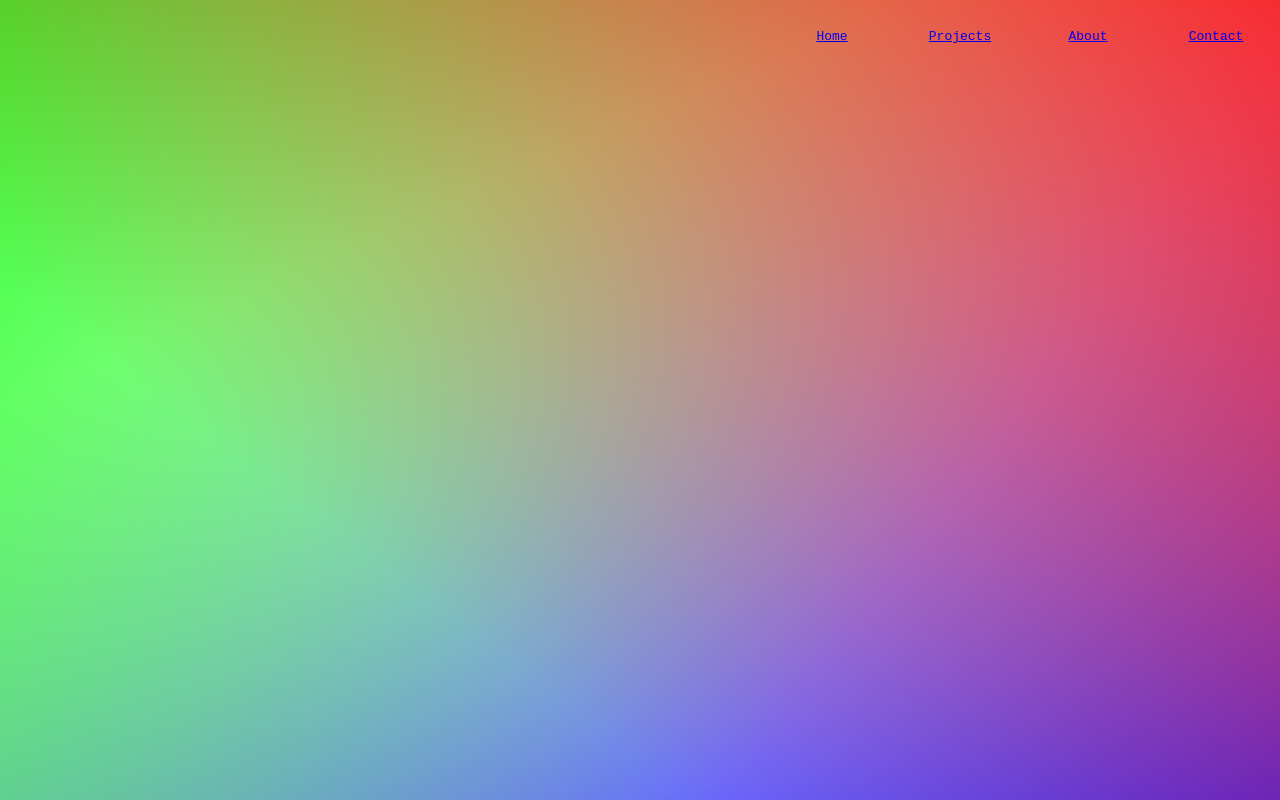
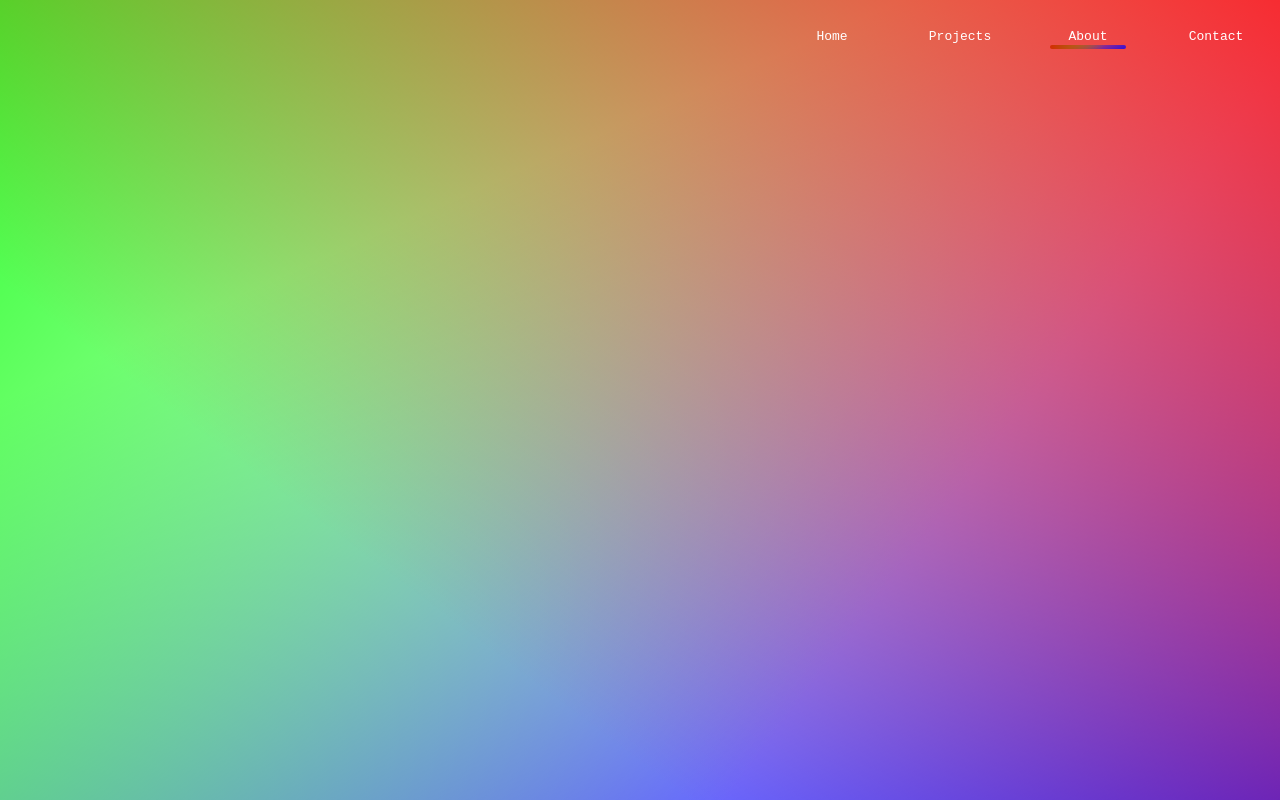
Before and after one commit to Revtrov/webPortfolio, a website: page portfolio/about/index.html in a window 1280 px wide. Drawn offline with Linux system fonts and the light colour scheme; files that its build step writes are made by us from their sources.

Commit message:
changed top bar

```diff
--- a/portfolio/about/index.html
+++ b/portfolio/about/index.html
@@ -6,7 +6,7 @@
     <meta http-equiv="X-UA-Compatible" content="IE=edge">
     <meta name="viewport" content="width=device-width, initial-scale=1.0">
     <title>Hover card</title>
-    <link rel="stylesheet" href="./projects/style.css">
+    <link rel="stylesheet" href="./about/style.css">
 </head>
 
 <body>
@@ -19,7 +19,7 @@
         <a class="topBarElement" id="about" href="/about">About</a>
         <a class="topBarElement" id="contact" href="/contact">Contact</a>
     </div>
-    <script src="./projects/script.js"></script>
+    <script src="./about/script.js"></script>
 </body>
 
 </html>
--- a/portfolio/about/style.css
+++ b/portfolio/about/style.css
@@ -8,6 +8,21 @@
 ::before,
 :after {
     box-sizing: border-box
+}
+
+#about::after {
+    content: "";
+    position: absolute;
+    height: 4px;
+    width: 60%;
+    left: 20%;
+    bottom: -2px;
+    background: linear-gradient(100deg, rgba(255, 0, 0, .8), rgba(255, 0, 0, 0) 70.71%), linear-gradient(127deg, rgba(0, 255, 0, .8), rgba(0, 255, 0, 0) 70.71%), linear-gradient(336deg, rgba(0, 0, 255, .8), rgba(0, 0, 255, 0) 70.71%);
+    transform-origin: center;
+    transition: transform 500ms ease;
+    border-radius: 2px;
+    z-index: 100;
+    transform: scaleX(1) !important;
 }
 
 body {
@@ -51,7 +66,9 @@ body {
         position: relative;
         height: 20px;
         width: auto;
-        top: calc(50% - 5px)
+        top: calc(50% - 5px);
+        text-decoration: none;
+        color: white;
     }
     .topBarElement::after {
         content: "";
--- a/portfolio/contact/style.css
+++ b/portfolio/contact/style.css
@@ -8,6 +8,21 @@
 ::before,
 :after {
     box-sizing: border-box
+}
+
+#contact::after {
+    content: "";
+    position: absolute;
+    height: 4px;
+    width: 60%;
+    left: 20%;
+    bottom: -2px;
+    background: linear-gradient(100deg, rgba(255, 0, 0, .8), rgba(255, 0, 0, 0) 70.71%), linear-gradient(127deg, rgba(0, 255, 0, .8), rgba(0, 255, 0, 0) 70.71%), linear-gradient(336deg, rgba(0, 0, 255, .8), rgba(0, 0, 255, 0) 70.71%);
+    transform-origin: center;
+    transition: transform 500ms ease;
+    border-radius: 2px;
+    z-index: 100;
+    transform: scaleX(1) !important;
 }
 
 body {
@@ -45,13 +60,15 @@ body {
 
 @media (min-width: 600px) {
     .topBarElement {
+        text-decoration: none;
         text-align: center;
         user-select: none;
         cursor: pointer;
         position: relative;
         height: 20px;
         width: auto;
-        top: calc(50% - 5px)
+        top: calc(50% - 5px);
+        color: white;
     }
     .topBarElement::after {
         content: "";
--- a/portfolio/style.css
+++ b/portfolio/home/style.css
@@ -43,8 +43,25 @@ body {
     margin: 10px;
 }
 
+#home::after {
+    content: "";
+    position: absolute;
+    height: 4px;
+    width: 60%;
+    left: 20%;
+    bottom: -2px;
+    background: linear-gradient(100deg, rgba(255, 0, 0, .8), rgba(255, 0, 0, 0) 70.71%), linear-gradient(127deg, rgba(0, 255, 0, .8), rgba(0, 255, 0, 0) 70.71%), linear-gradient(336deg, rgba(0, 0, 255, .8), rgba(0, 0, 255, 0) 70.71%);
+    transform-origin: center;
+    transition: transform 500ms ease;
+    border-radius: 2px;
+    z-index: 100;
+    transform: scaleX(1) !important;
+}
+
 @media (min-width: 600px) {
     .topBarElement {
+        text-decoration: none;
+        color: white;
         text-align: center;
         user-select: none;
         cursor: pointer;
--- a/portfolio/projects/style.css
+++ b/portfolio/projects/style.css
@@ -20,6 +20,21 @@
 
 #front-middle {
     background-image: url(/images/rollDice.png)
+}
+
+#projects::after {
+    content: "";
+    position: absolute;
+    height: 4px;
+    width: 60%;
+    left: 20%;
+    bottom: -2px;
+    background: linear-gradient(100deg, rgba(255, 0, 0, .8), rgba(255, 0, 0, 0) 70.71%), linear-gradient(127deg, rgba(0, 255, 0, .8), rgba(0, 255, 0, 0) 70.71%), linear-gradient(336deg, rgba(0, 0, 255, .8), rgba(0, 0, 255, 0) 70.71%);
+    transform-origin: center;
+    transition: transform 500ms ease;
+    border-radius: 2px;
+    z-index: 100;
+    transform: scaleX(1) !important;
 }
 
 body {
```
Also changed, not shown: portfolio/contact/index.html (+2 -2 lines), portfolio/home/index.html (+2 -2 lines).
